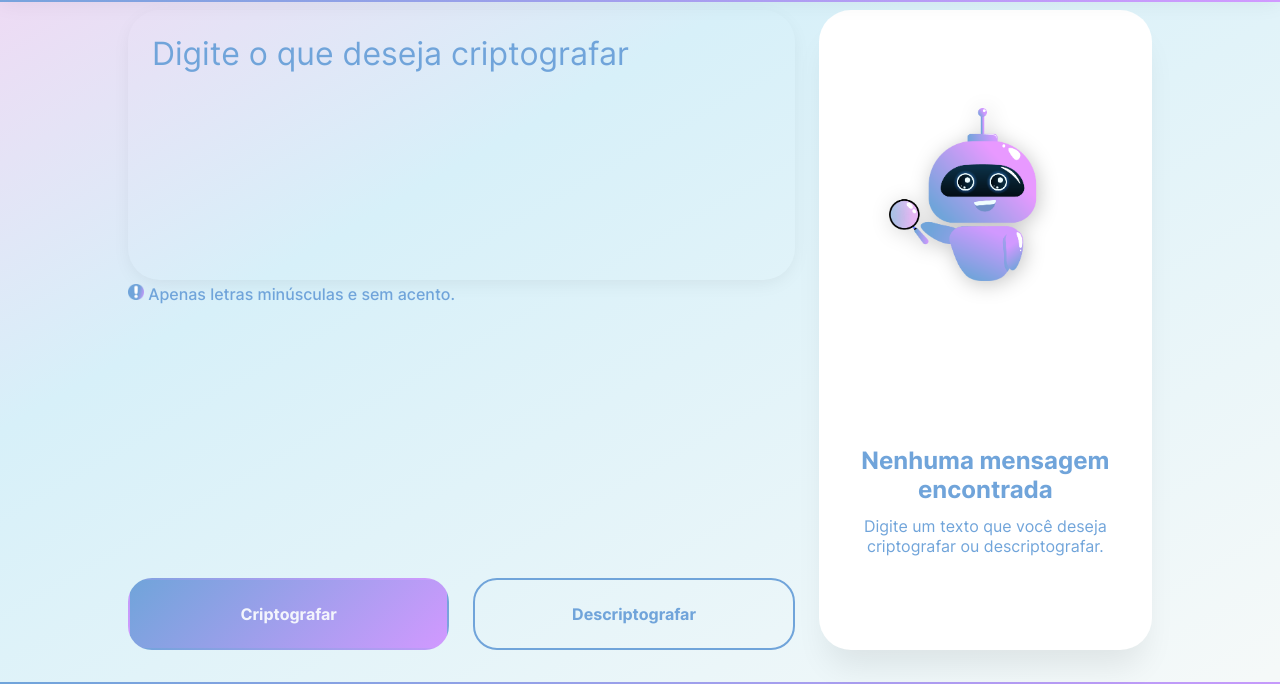
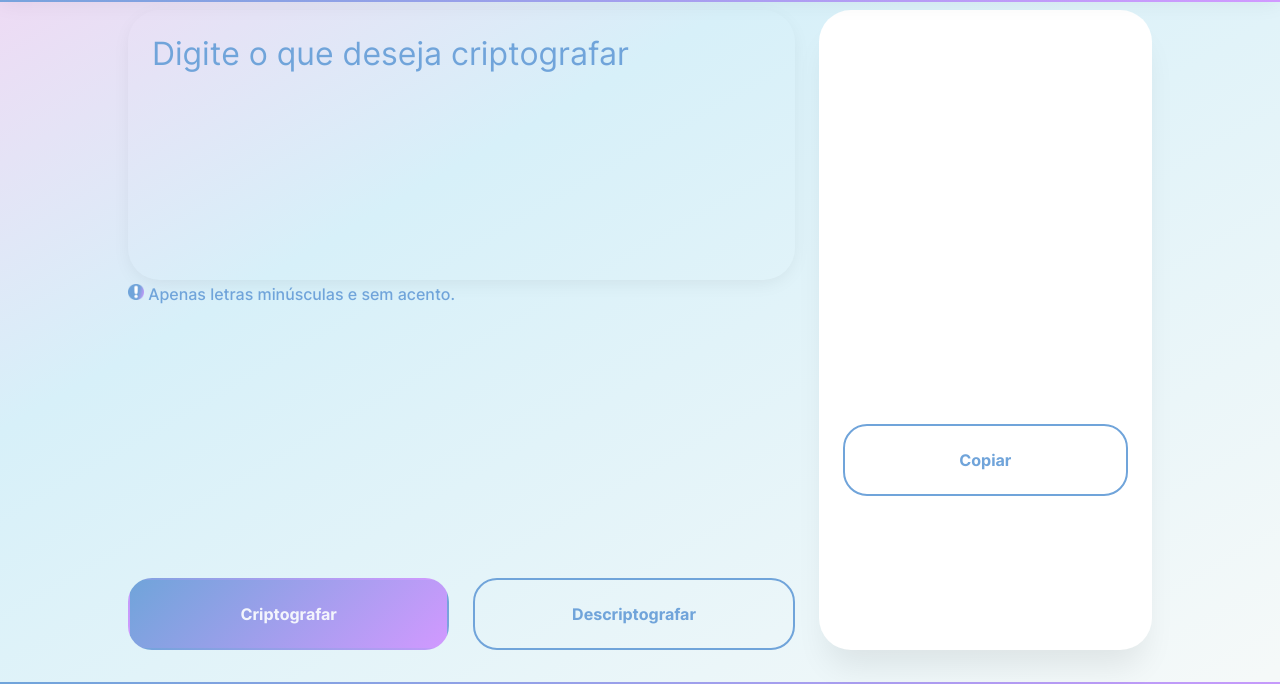
Before and after one commit to MarianaPiovezan/decode, a plain HTML site: page index.html in a window 1280 px wide. Shown: the part 102-786 px from the top of the page. Drawn offline with Linux system fonts and the light colour scheme.

Commit message:
feat: add result container of the decode

```diff
--- a/index.html
+++ b/index.html
@@ -33,15 +33,21 @@
           <button class="btn btn-secondary">Descriptografar</button>
         </div>
       </form>
-      <div class="decode">
+      <!-- <div class="decode">
         <div class="decode-image float-effect">
           <img src="./assets/images/robot.png" alt="Robo sorrindo">
-        </div>
-        <div class="decode-text">
+        </div> -->
+        <!-- <div class="decode-text">
           <h2 class="decode-title">Nenhuma mensagem encontrada</h2>
           <p>Digite um texto que você deseja criptografar ou descriptografar.</p>
         </div>
         <button class="btn btn-desable"> Copiar</button>
+      </div> -->
+      <div class="decode active">
+         <div>
+          <p class="result"></p>
+        </div>
+        <button class="btn btn-copy"> Copiar</button>
       </div>
     </div>
   </main>
```
